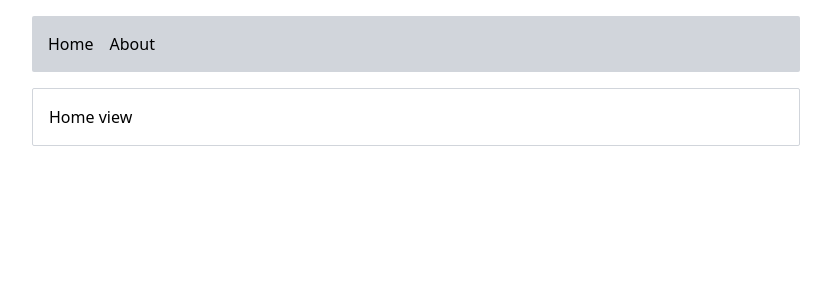
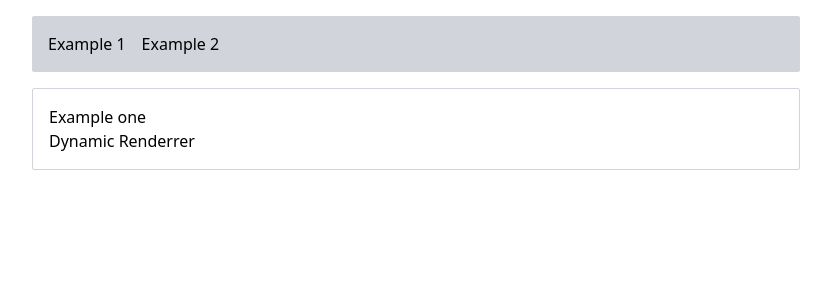
Before and after one commit to sj-dg/ec-assignment, a Vue app: page / in a window 1280 px wide. Shown: the top 300 px of the page, without its empty margins (224-1055 px from the left). Built offline with nearby package versions, Linux system fonts and the light colour scheme.

Commit message:
Add two routes for showcasing two examples of dynamic component rendering

```diff
--- a/src/App.vue
+++ b/src/App.vue
@@ -7,8 +7,8 @@ import { RouterLink, RouterView } from 'vue-router'
     <header class="p-4 bg-gray-300 rounded-sm">
       <div class="wrapper">
         <nav>
-          <RouterLink to="/">Home</RouterLink>
-          <RouterLink to="/about" class="ml-4">About</RouterLink>
+          <RouterLink to="/" class="hover:opacity-60">Example 1</RouterLink>
+          <RouterLink to="/about" class="ml-4 hover:opacity-60">Example 2</RouterLink>
         </nav>
       </div>
     </header>
--- a/src/components/ComponentOne.vue
+++ /dev/null
@@ -1,3 +0,0 @@
-<template>
-  <h2>Component 1</h2>
-</template>
--- a/src/components/ComponentTwo.vue
+++ /dev/null
@@ -1,3 +0,0 @@
-<template>
-  <h2>Component 2</h2>
-</template>
--- /dev/null
+++ b/src/components/DynamicRenderrer.vue
@@ -0,0 +1,3 @@
+<template>
+  <h2>Dynamic Renderrer</h2>
+</template>
--- a/src/router/index.ts
+++ b/src/router/index.ts
@@ -1,5 +1,5 @@
 import { createRouter, createWebHistory } from 'vue-router'
-import HomeView from '../views/HomeView.vue'
+import ExampleOneView from '../views/ExampleOneView.vue'
 
 const router = createRouter({
   history: createWebHistory(import.meta.env.BASE_URL),
@@ -7,7 +7,7 @@ const router = createRouter({
     {
       path: '/',
       name: 'home',
-      component: HomeView
+      component: ExampleOneView
     },
     {
       path: '/about',
@@ -15,7 +15,7 @@ const router = createRouter({
       // route level code-splitting
       // this generates a separate chunk (About.[hash].js) for this route
       // which is lazy-loaded when the route is visited.
-      component: () => import('../views/AboutView.vue')
+      component: () => import('../views/ExampleTwoView.vue')
     }
   ]
 })
--- a/src/views/AboutView.vue
+++ /dev/null
@@ -1,5 +0,0 @@
-<template>
-  <main class="about">
-    <h1>This is an about page</h1>
-  </main>
-</template>
--- /dev/null
+++ b/src/views/ExampleOneView.vue
@@ -0,0 +1,10 @@
+<script setup lang="ts">
+import DynamicRenderrer from '@/components/DynamicRenderrer.vue'
+</script>
+
+<template>
+  <main>
+    <h1>Example one</h1>
+    <DynamicRenderrer />
+  </main>
+</template>
--- /dev/null
+++ b/src/views/ExampleTwoView.vue
@@ -0,0 +1,10 @@
+<script setup lang="ts">
+import DynamicRenderrer from '@/components/DynamicRenderrer.vue'
+</script>
+
+<template>
+  <main>
+    <h1>Example two</h1>
+    <DynamicRenderrer />
+  </main>
+</template>
--- a/src/views/HomeView.vue
+++ /dev/null
@@ -1,5 +0,0 @@
-<template>
-  <main>
-    <h1>Home view</h1>
-  </main>
-</template>
```
